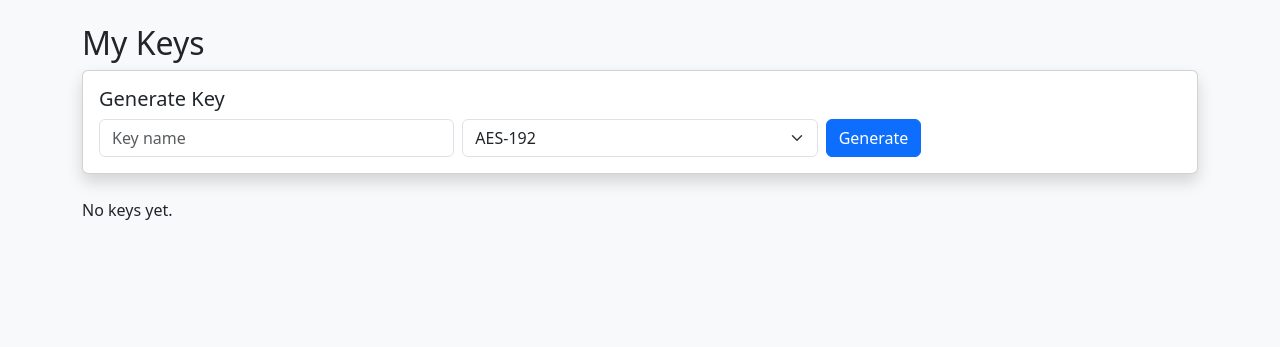
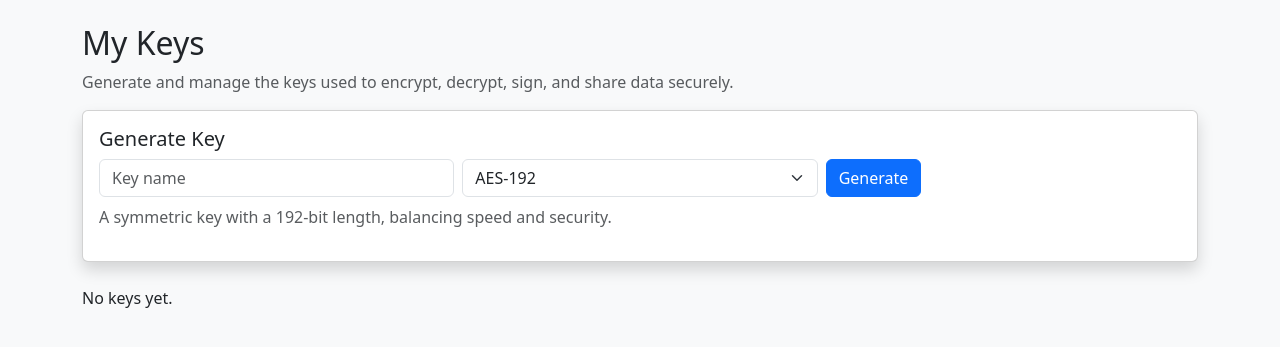
Before and after one commit to AaronnRoycee/Crypto_Site, a Flask app: page /keys in a window 1280 px wide. Shown: the part 56-403 px from the top of the page. Run offline with Flask 3, Linux system fonts and the light colour scheme; the visitor is signed in with stand-in values (Sample User, id 1); data comes from the database, SQL or seed files in the repository; data that the repository does not hold is empty.

Commit message:
Add page descriptions and key type descriptions

```diff
--- a/templates/change_password.html
+++ b/templates/change_password.html
@@ -5,6 +5,7 @@
         <div class="card shadow">
             <div class="card-body">
                 <h3 class="card-title">Change Password</h3>
+                <p class="text-muted">Update your account password.</p>
                 <form method="post">
                     <div class="mb-3">
                         <label class="form-label">Old Password</label>
--- a/templates/dashboard.html
+++ b/templates/dashboard.html
@@ -1,6 +1,7 @@
 {% extends "base.html" %}
 {% block content %}
 <h2 class="mb-4">Dashboard</h2>
+<p class="text-muted">Choose a tool below to encrypt, decrypt, hash, generate keys, or manage users and files.</p>
 <div class="row g-4">
     <div class="col-md-4">
         <div class="card h-100 shadow">
--- a/templates/decrypt_asym.html
+++ b/templates/decrypt_asym.html
@@ -1,6 +1,7 @@
 {% extends "base.html" %}
 {% block content %}
 <h2>Asymmetric Decryption</h2>
+<p class="text-muted">Upload an encrypted .rsa file and provide the matching private key to recover the original file.</p>
 <div class="card shadow">
     <div class="card-body">
         <form method="post" enctype="multipart/form-data">
--- a/templates/decrypt_sym.html
+++ b/templates/decrypt_sym.html
@@ -1,6 +1,7 @@
 {% extends "base.html" %}
 {% block content %}
 <h2>Symmetric Decryption</h2>
+<p class="text-muted">Upload an encrypted .enc file and provide the same key that was used to encrypt it to recover the original file.</p>
 <div class="card shadow">
     <div class="card-body">
         <form method="post" enctype="multipart/form-data">
--- a/templates/encrypt_asym.html
+++ b/templates/encrypt_asym.html
@@ -1,6 +1,7 @@
 {% extends "base.html" %}
 {% block content %}
 <h2>Asymmetric Encryption</h2>
+<p class="text-muted">Upload a file and select a public key. Only the matching private key can decrypt the resulting file.</p>
 <div class="card shadow">
     <div class="card-body">
         <form method="post" enctype="multipart/form-data">
--- a/templates/encrypt_sym.html
+++ b/templates/encrypt_sym.html
@@ -1,6 +1,7 @@
 {% extends "base.html" %}
 {% block content %}
 <h2>Symmetric Encryption</h2>
+<p class="text-muted">Upload a file and choose a single secret key. The same key is needed later to decrypt the file.</p>
 <div class="card shadow">
     <div class="card-body">
         <form method="post" enctype="multipart/form-data">
--- a/templates/files.html
+++ b/templates/files.html
@@ -1,6 +1,7 @@
 {% extends "base.html" %}
 {% block content %}
 <h2>My Files</h2>
+<p class="text-muted">Upload, download, and manage your stored files, including encrypted documents and keys.</p>
 <form method="post" action="{{ url_for('upload_file') }}" enctype="multipart/form-data" class="mb-4">
     <div class="input-group">
         <input type="file" name="file" class="form-control" required>
--- a/templates/hash.html
+++ b/templates/hash.html
@@ -1,6 +1,7 @@
 {% extends "base.html" %}
 {% block content %}
 <h2>Hash File</h2>
+<p class="text-muted">Upload any file to compute its SHA-256 and SHA3-256 hashes. Hashing is one-way and cannot be reversed.</p>
 <div class="card shadow">
     <div class="card-body">
         <form method="post" enctype="multipart/form-data">
--- a/templates/hash_compare.html
+++ b/templates/hash_compare.html
@@ -1,6 +1,7 @@
 {% extends "base.html" %}
 {% block content %}
 <h2>Compare Hashes</h2>
+<p class="text-muted">Compare a file's hash with a known hash to check whether the file has been changed.</p>
 <div class="card shadow">
     <div class="card-body">
         <form method="post" enctype="multipart/form-data">
--- a/templates/keys.html
+++ b/templates/keys.html
@@ -1,6 +1,7 @@
 {% extends "base.html" %}
 {% block content %}
 <h2>My Keys</h2>
+<p class="text-muted">Generate and manage the keys used to encrypt, decrypt, sign, and share data securely.</p>
 <div class="card mb-4 shadow">
     <div class="card-body">
         <h5 class="card-title">Generate Key</h5>
@@ -10,7 +11,7 @@
                     <input type="text" name="name" class="form-control" placeholder="Key name" required>
                 </div>
                 <div class="col-md-4">
-                    <select name="key_type" class="form-select" required>
+                    <select name="key_type" id="key_type" class="form-select" required onchange="updateDesc()">
                         <option value="aes-128">AES-128</option>
                         <option value="aes-192" selected>AES-192</option>
                         <option value="aes-256">AES-256</option>
@@ -24,8 +25,23 @@
                 </div>
             </div>
         </form>
+        <p class="text-muted mt-2" id="key_desc"></p>
     </div>
 </div>
+<script>
+const keyDescs = {
+    'aes-128': 'A fast symmetric key with a 128-bit length, suitable for general file encryption.',
+    'aes-192': 'A symmetric key with a 192-bit length, balancing speed and security.',
+    'aes-256': 'A symmetric key with a 256-bit length, the strongest standard AES option.',
+    '3des': 'A legacy symmetric cipher with a 192-bit key based on the older DES algorithm.',
+    'rsa': 'An asymmetric key pair used for public-key encryption and decryption.',
+    'ecdh': 'An elliptic curve key pair used to derive a shared secret with another party.'
+};
+function updateDesc() {
+    document.getElementById('key_desc').textContent = keyDescs[document.getElementById('key_type').value] || '';
+}
+updateDesc();
+</script>
 {% if keys %}
 <table class="table">
     <thead><tr><th>Name</th><th>Type</th><th>Created</th><th></th></tr></thead>
--- a/templates/login.html
+++ b/templates/login.html
@@ -5,6 +5,7 @@
         <div class="card shadow">
             <div class="card-body">
                 <h3 class="card-title text-center">Login</h3>
+                <p class="text-muted text-center">Sign in to use the cryptography tools.</p>
                 <form method="post">
                     <div class="mb-3">
                         <label class="form-label">Username</label>
--- a/templates/password.html
+++ b/templates/password.html
@@ -1,6 +1,7 @@
 {% extends "base.html" %}
 {% block content %}
 <h2>Password Generator</h2>
+<p class="text-muted">Create a strong random password with a mix of characters. Length can be up to 63 characters.</p>
 <div class="card shadow">
     <div class="card-body">
         <form method="post">
--- a/templates/register.html
+++ b/templates/register.html
@@ -5,6 +5,7 @@
         <div class="card shadow">
             <div class="card-body">
                 <h3 class="card-title">Add User</h3>
+                <p class="text-muted">Create a new account. The first registered user automatically becomes an administrator.</p>
                 <form method="post">
                     <div class="mb-3">
                         <label class="form-label">Username</label>
--- a/templates/share.html
+++ b/templates/share.html
@@ -1,6 +1,7 @@
 {% extends "base.html" %}
 {% block content %}
 <h2>Key Sharing (ECDH)</h2>
+<p class="text-muted">Combine your private key with another user's public key to derive a shared secret that both of you can compute.</p>
 <div class="card shadow">
     <div class="card-body">
         <form method="post" enctype="multipart/form-data">
--- a/templates/users.html
+++ b/templates/users.html
@@ -1,6 +1,7 @@
 {% extends "base.html" %}
 {% block content %}
 <h2>Users</h2>
+<p class="text-muted">Manage user accounts. Administrators can add new users or remove existing ones.</p>
 <a href="{{ url_for('register') }}" class="btn btn-primary mb-3">Add User</a>
 <table class="table table-striped">
     <thead>
--- a/templates/view_key.html
+++ b/templates/view_key.html
@@ -1,6 +1,7 @@
 {% extends "base.html" %}
 {% block content %}
 <h2>{{ key.name }}</h2>
+<p class="text-muted">View the generated key below. Click Show to reveal it and Copy to copy it to the clipboard.</p>
 <div class="card shadow">
     <div class="card-body">
         <div class="mb-3">
```
